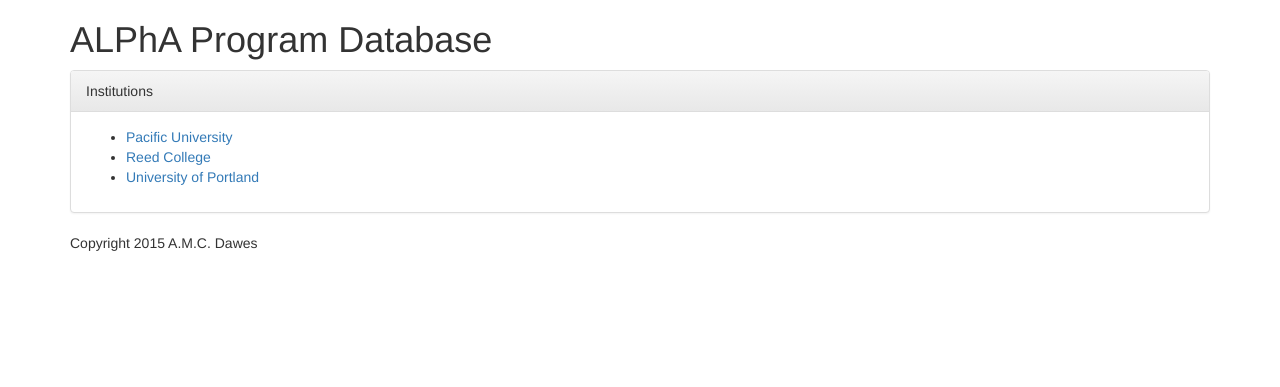
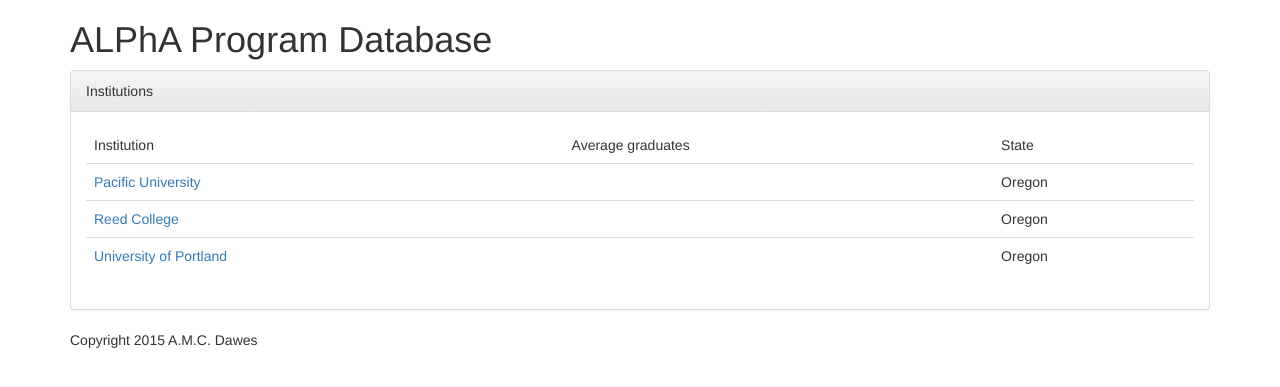
Before and after one commit to amcdawes/ALPhA_db, a Django app: page /programs/ in a window 1280 px wide. Shown: the top 387 px of the page. Run offline with Django 3.2, Linux system fonts and the light colour scheme; data comes from the database, SQL or seed files in the repository; data that the repository does not hold is empty; some libraries are stand-ins or nearby versions.

Commit message:
added index table view and average grads calculation

```diff
--- a/programs/models.py
+++ b/programs/models.py
@@ -15,6 +15,12 @@ class Institution(models.Model):
     #offerings should count courses
     USNewsRank = models.IntegerField(blank=True,null=True)
 
+    def avg_grads(self):
+        list = [rate.count for rate in self.gradrate_set.all()]
+        if len(list)==0:
+            return ""
+        return sum(list)/len(list)
+
 class Instructor(models.Model):
     def __str__(self):
         return self.name
@@ -22,6 +28,7 @@ class Instructor(models.Model):
     name = models.CharField(max_length=200)
     institution = models.ForeignKey(Institution)
     email = models.EmailField(max_length=200)
+
 
 class Course(models.Model):
     def __str__(self):
--- a/programs/templates/programs/index.html
+++ b/programs/templates/programs/index.html
@@ -16,11 +16,16 @@
     <div class="panel-heading">Institutions</div>
     <div class="panel-body">
       {% if institution_list %}
-      <ul>
+      <div class=".col-md-4">
+      <table class="table">
+        <thead><td>Institution</td><td>Average graduates</td><td>State</td></thead>
         {% for institution in institution_list %}
-          <li><a href="{% url 'detail' institution.id %}">{{institution.name}}</a></li>
+          <tr><td><a href="{% url 'detail' institution.id %}">{{institution.name}}</a></td>
+          <td>{{institution.avg_grads}}</td>
+          <td>{{institution.state}}</td>
         {% endfor %}
-      </ul>
+      </table>
+    </div>
       {% else %}
         <p>No institutions to show.</p>
       {% endif %}
```
Also changed, not shown: programs/templates/programs/detail.html (+12 -7 lines).
